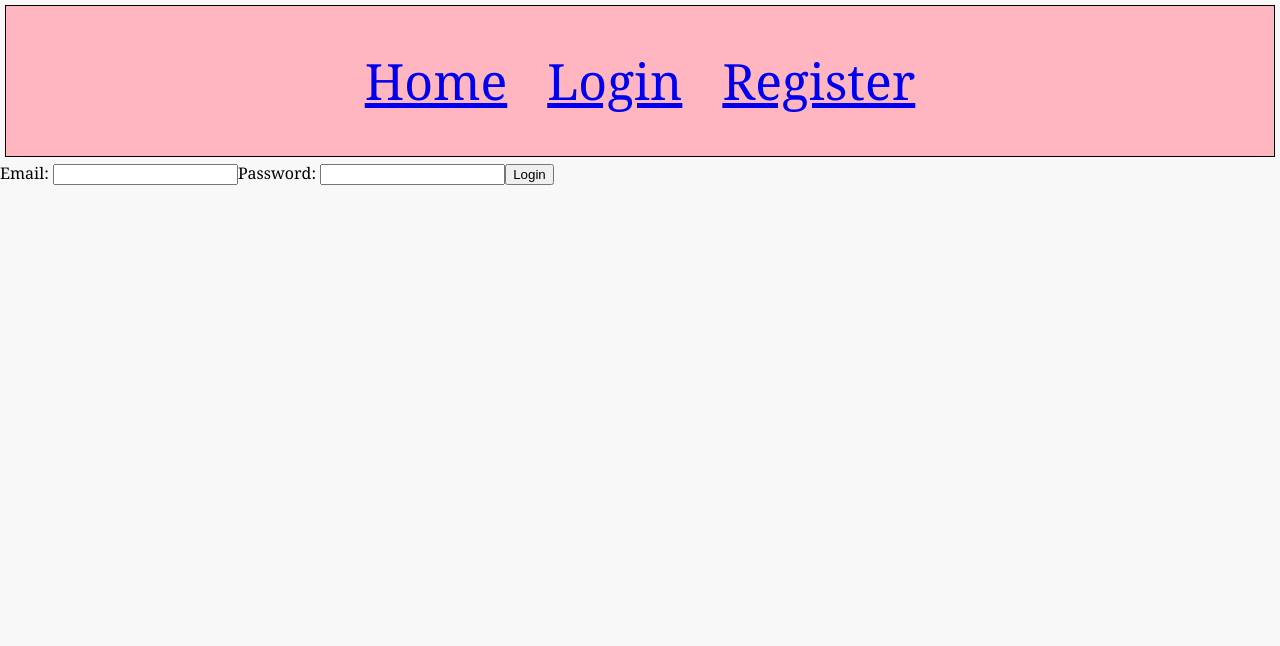
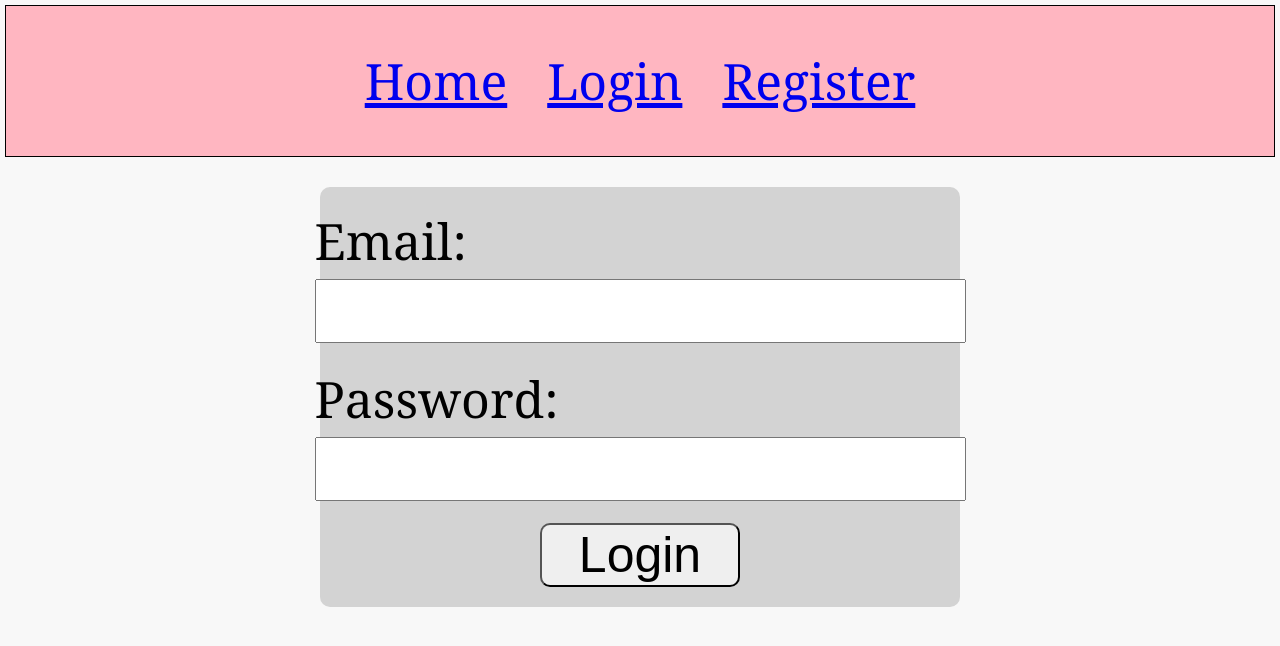
Before and after one commit to meganchiu/Unit3.BookBuddy.Starter, a React (Vite) app: page /login in a window 1280 px wide. Shown: the top 646 px of the page. Built offline with nearby package versions, Linux system fonts and the light colour scheme.

Commit message:
styling changes to login page

```diff
--- a/src/app.css
+++ b/src/app.css
@@ -45,3 +45,29 @@ a {
   width: 200px;
   justify-self: center;
 }
+
+#loginContainer {
+  display: flex;
+  justify-content: center;  /* Centers horizontally */
+  align-items: center;
+  padding: 25px;
+}
+
+#loginForm {
+  background: lightgrey;
+  padding: 20px;
+  border-radius: 10px;
+  display: flex;
+  flex-direction: column;
+  align-items: center;
+  width: 600px;
+}
+
+.loginLabel, .loginInput, #loginBtn{
+  font-size: 50px;
+}
+
+#loginBtn {
+  border-radius: 10px;
+  width: 200px;
+}
--- a/src/components/Books.jsx
+++ b/src/components/Books.jsx
@@ -10,6 +10,7 @@ export default function Books() {
         try {
           const response = await fetch(BOOKS_API_URL)
           const data = await response.json();
+          console.log(data.books);
           setBooks(data.books);
         } catch (error) {
           console.error("Error fetching all books.", error)
--- a/src/components/Login.jsx
+++ b/src/components/Login.jsx
@@ -44,15 +44,19 @@ export default function Login() {
 
   return (
     <>
-      <form id="loginForm" onSubmit={loginUser}>
-        <label>
-          Email: <input value={email} onChange={()=>{setEmail(event.target.value)}} />
-        </label>
-        <label>
-          Password: <input type='password' value={password} onChange={()=>{setPassword(event.target.value)}} />
-        </label>
-        <button>Login</button>
-      </form>
+      <div id="loginContainer">
+        <form id="loginForm" onSubmit={loginUser}>
+          <label className="loginLabel">
+            Email: <input className="loginInput" value={email} onChange={()=>{setEmail(event.target.value)}} required/>
+          </label>
+          <br/>
+          <label className="loginLabel">
+            Password: <input type='password' className="loginInput" value={password} onChange={()=>{setPassword(event.target.value)}} required/>
+          </label>
+          <br/>
+          <button id="loginBtn">Login</button>
+        </form>
+      </div>
     </>
   )
 }
```
